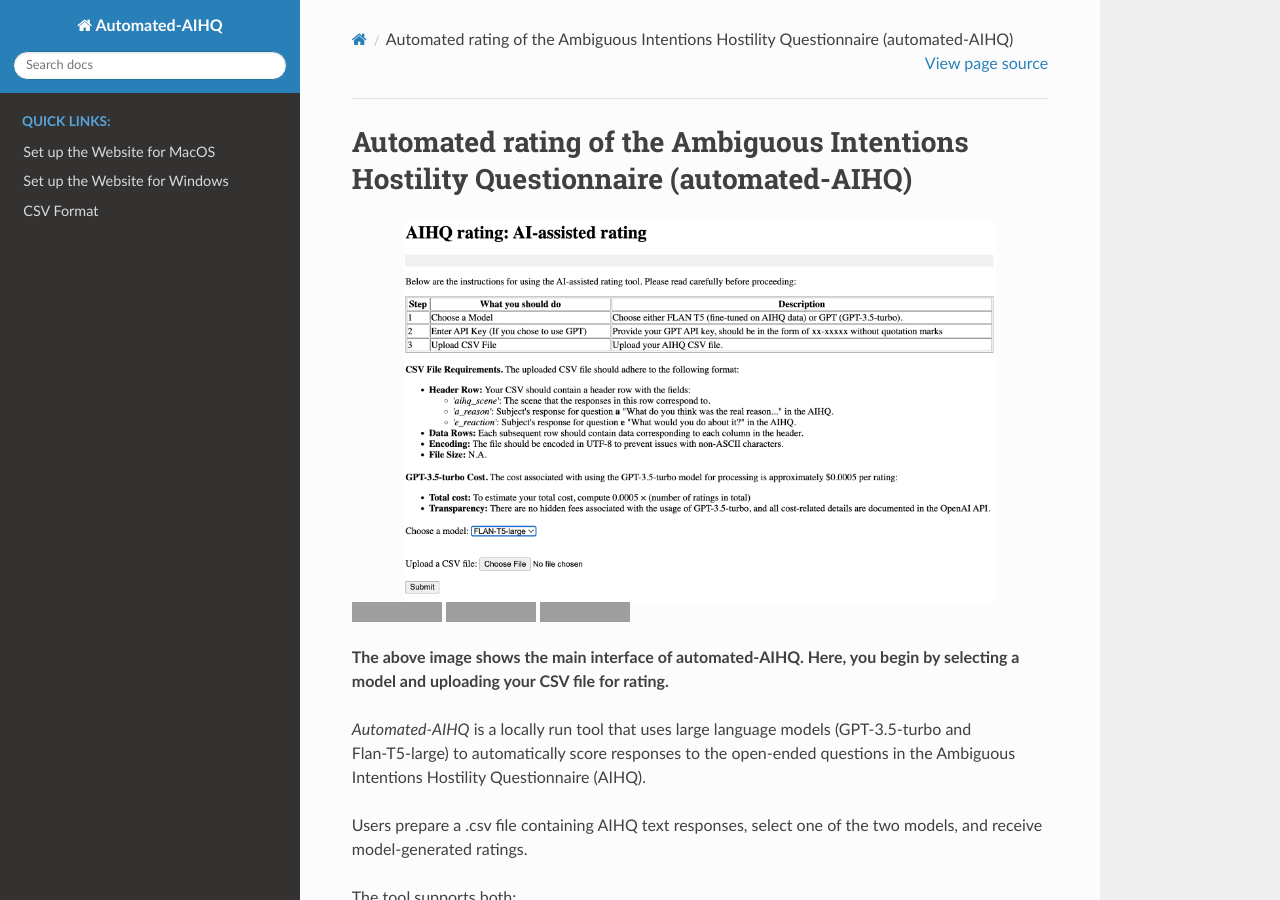
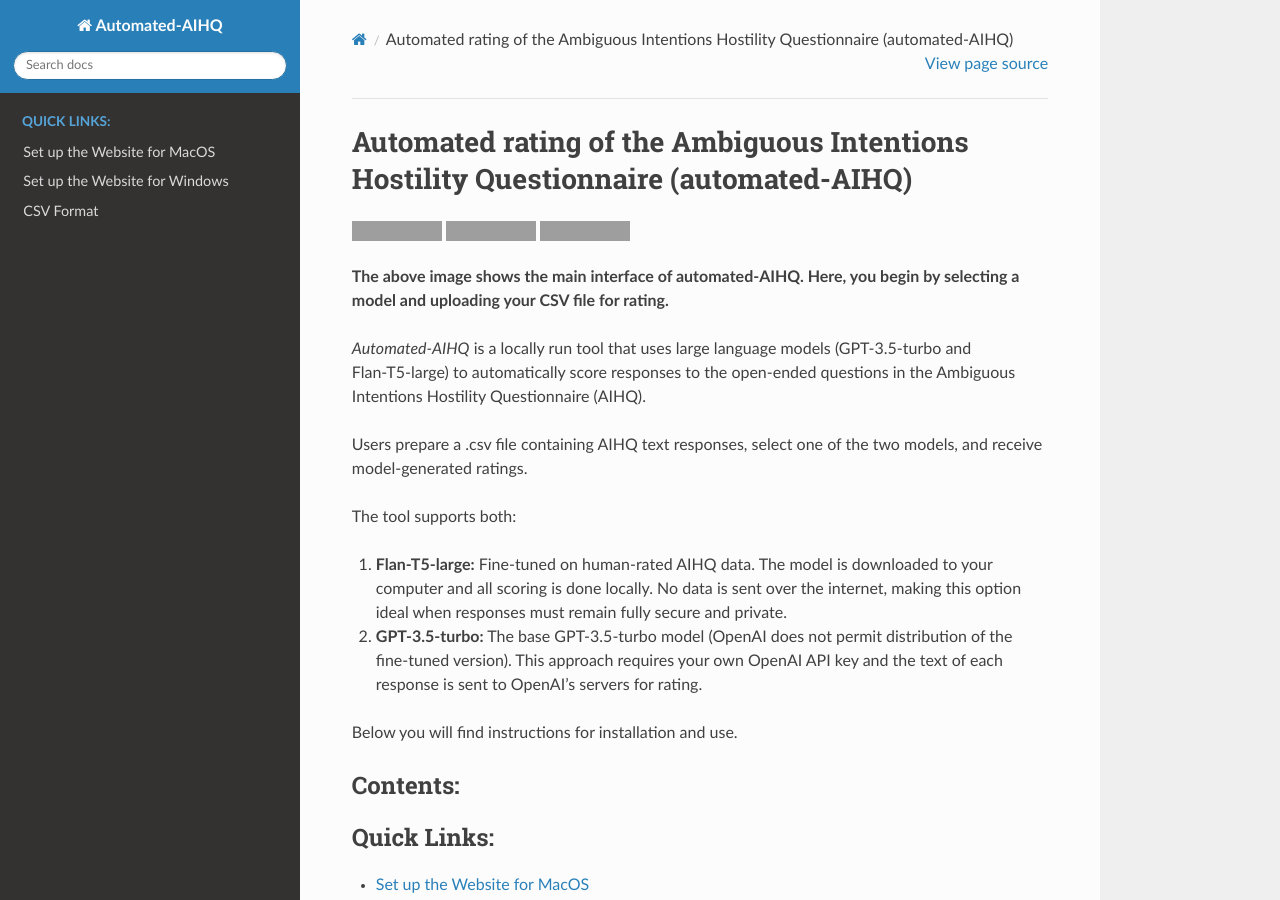
Before and after one commit to lyulouisa/Website_AIHQ_rating, a Sphinx documentation site: the page built from docs/source/index.rst, in a window 1280 px wide and 900 px high. Built offline with Sphinx 7.4.7 and the Read the Docs theme 3.1.0, drawn with Linux system fonts in a browser that asks for light colours; grey boxes are pictures that could not be loaded.

Commit message:
Update index.rst

```diff
--- a/docs/source/index.rst
+++ b/docs/source/index.rst
@@ -5,11 +5,6 @@
 
 Automated rating of the Ambiguous Intentions Hostility Questionnaire (automated-AIHQ)
 ===========================
-
-.. image:: ../_static/website.png
-   :alt: Screenshot of the AIHQ Rating Website
-   :align: center
-   :width: 85%
 
 .. image:: https://img.shields.io/badge/python-3.11-blue
    :alt: Python 3.10
```
